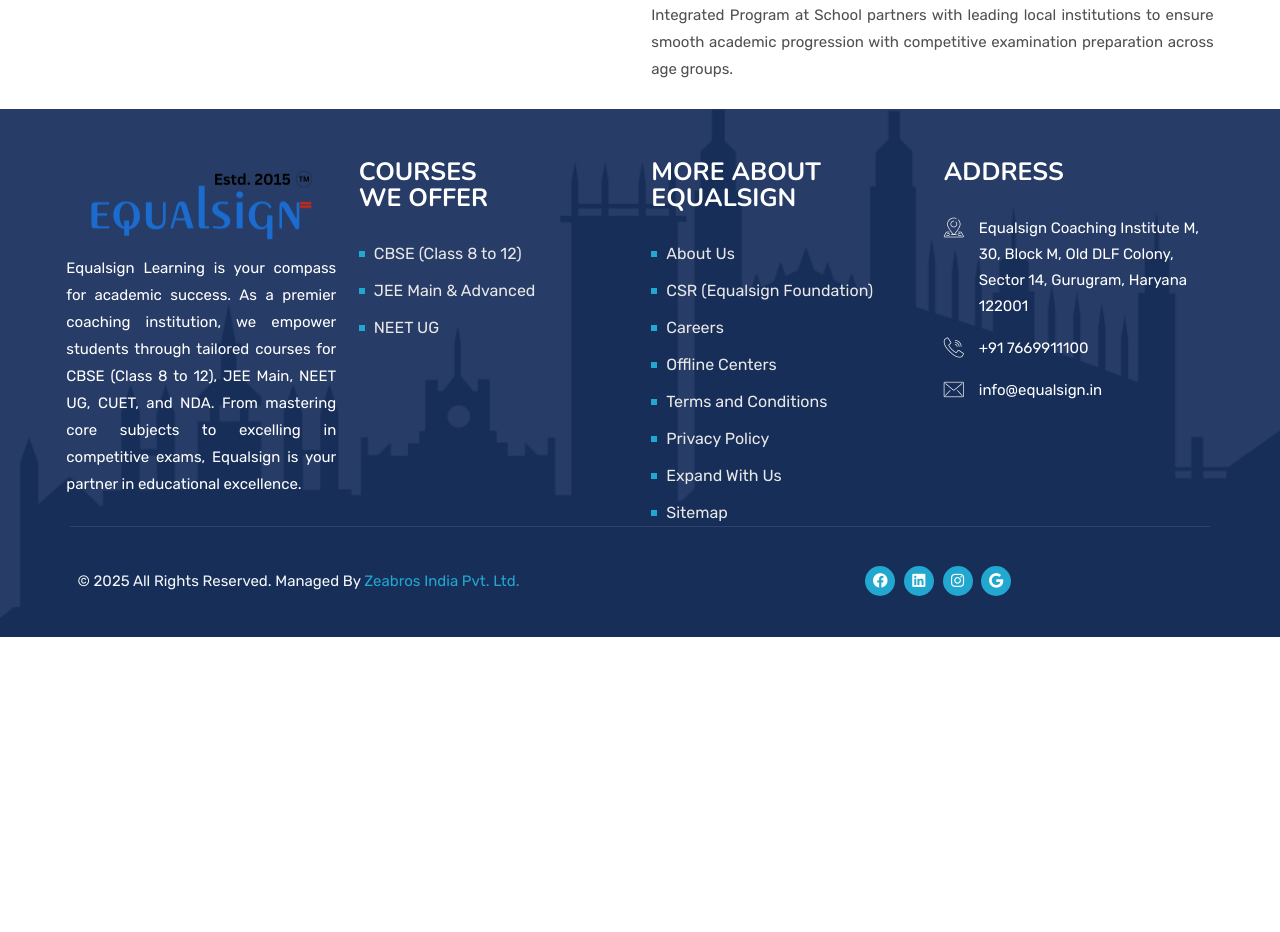
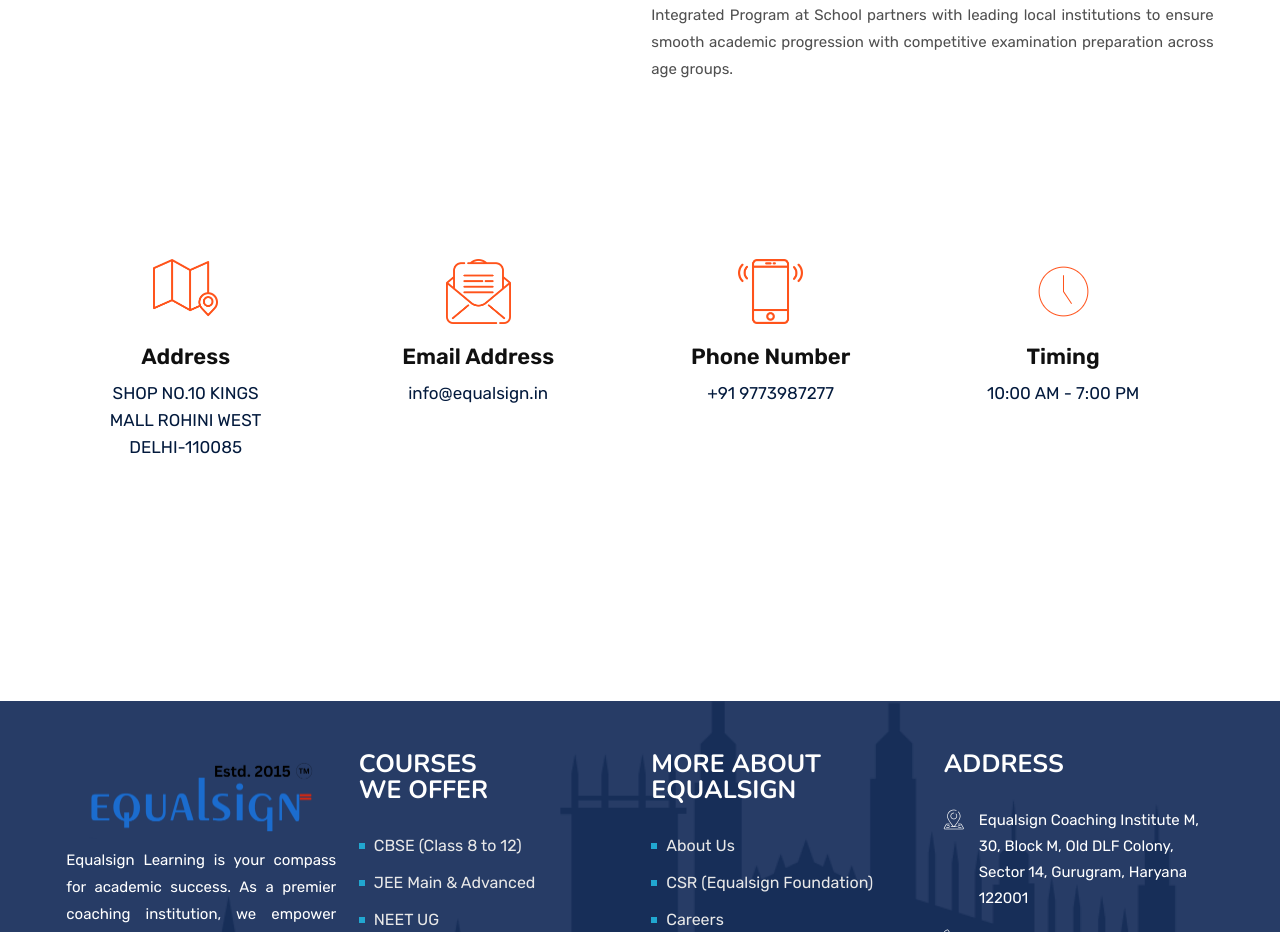
Before and after one commit to RahilKhandx/equalsignLearning, a PHP site: page /rohini.php in a window 1280 px wide. Shown: the part 651-1583 px from the top of the page. Before the commit the page ends 1288 px from the top, so only its background shows below. Run offline with PHP 8.4, Linux system fonts and the light colour scheme.

Commit message:
add address of rohini

```diff
--- a/rohini.php
+++ b/rohini.php
@@ -38,7 +38,7 @@
         </div>
     </div>
 </div>
-<div class="contact-page-section pt-100 pb-100 md-pt-70 md-pb-70" style="display:none">
+<div class="contact-page-section pt-100 pb-100 md-pt-70 md-pb-70" >
     <div class="container">
         <div class="row rs-contact-box mb-90 md-mb-50">
             <div class="col-lg-3 col-md-12-4 lg-pl-0 sm-mb-30 md-mb-30">
@@ -48,7 +48,7 @@
                     </div>
                     <div class="address-text">
                         <span class="label">Address</span>
-                        <span class="des">Elahi Complex, B-84, Tikona Park, Jamia Nagar, Okhla, Delhi-110025
+                        <span class="des">SHOP NO.10 KINGS MALL ROHINI WEST DELHI-110085
                         </span>
                     </div>
                 </div>
@@ -71,7 +71,7 @@
                     </div>
                     <div class="address-text">
                         <span class="label">Phone Number</span>
-                        <span class="des"><a href="tel:+91 7669911100">+91 7669911100</a></span>
+                        <span class="des"><a href="tel:+91 9773987277">+91 9773987277</a></span>
                     </div>
                 </div>
             </div>
@@ -82,7 +82,7 @@
                     </div>
                     <div class="address-text">
                         <span class="label">Timing</span>
-                        <span class="des"><a href="9:00 am -5:00 pm">10:00 AM - 7:00 PM</a></span>
+                        <span class="des"><a href="10:00 am -7:00 pm">10:00 AM - 7:00 PM</a></span>
                     </div>
                 </div>
             </div>
```
